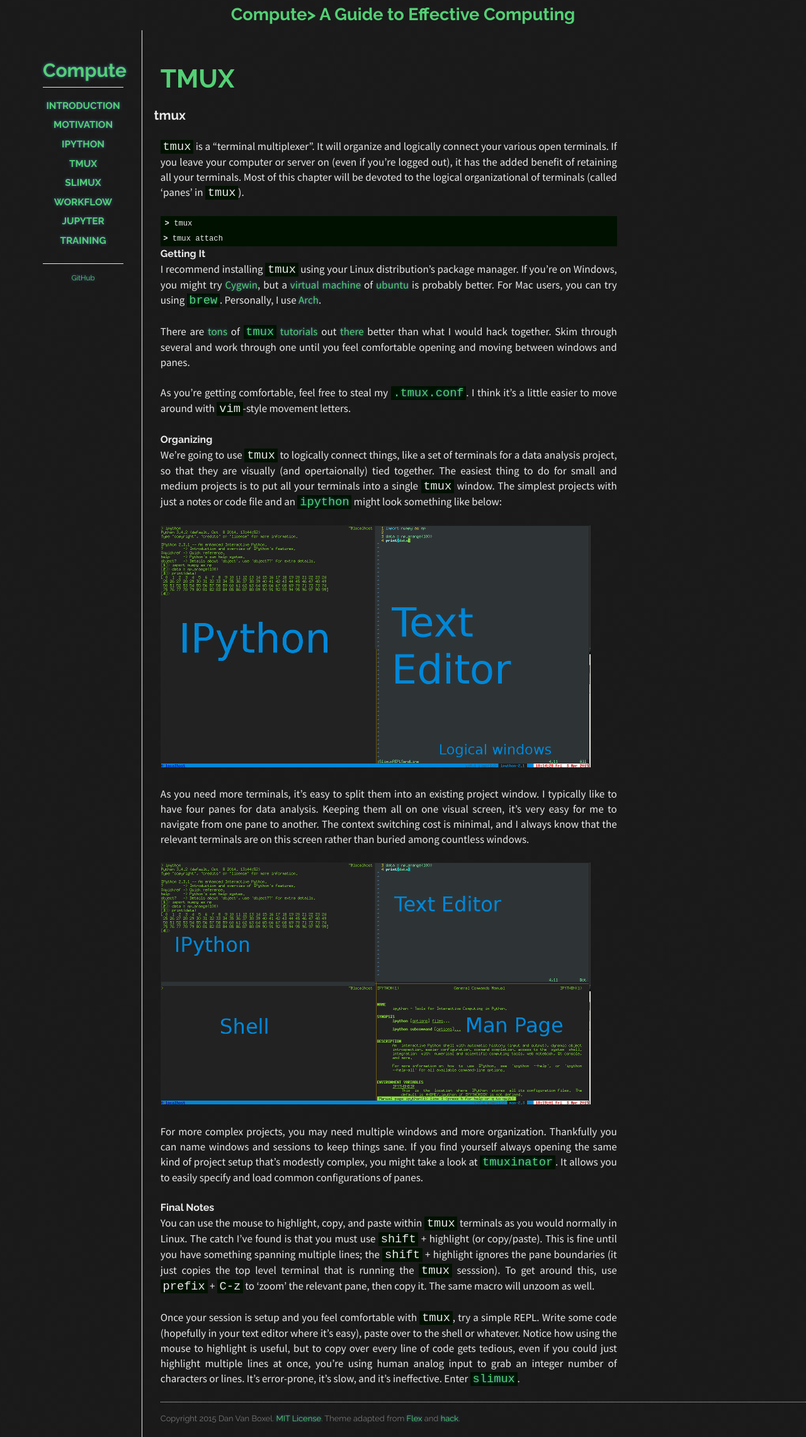
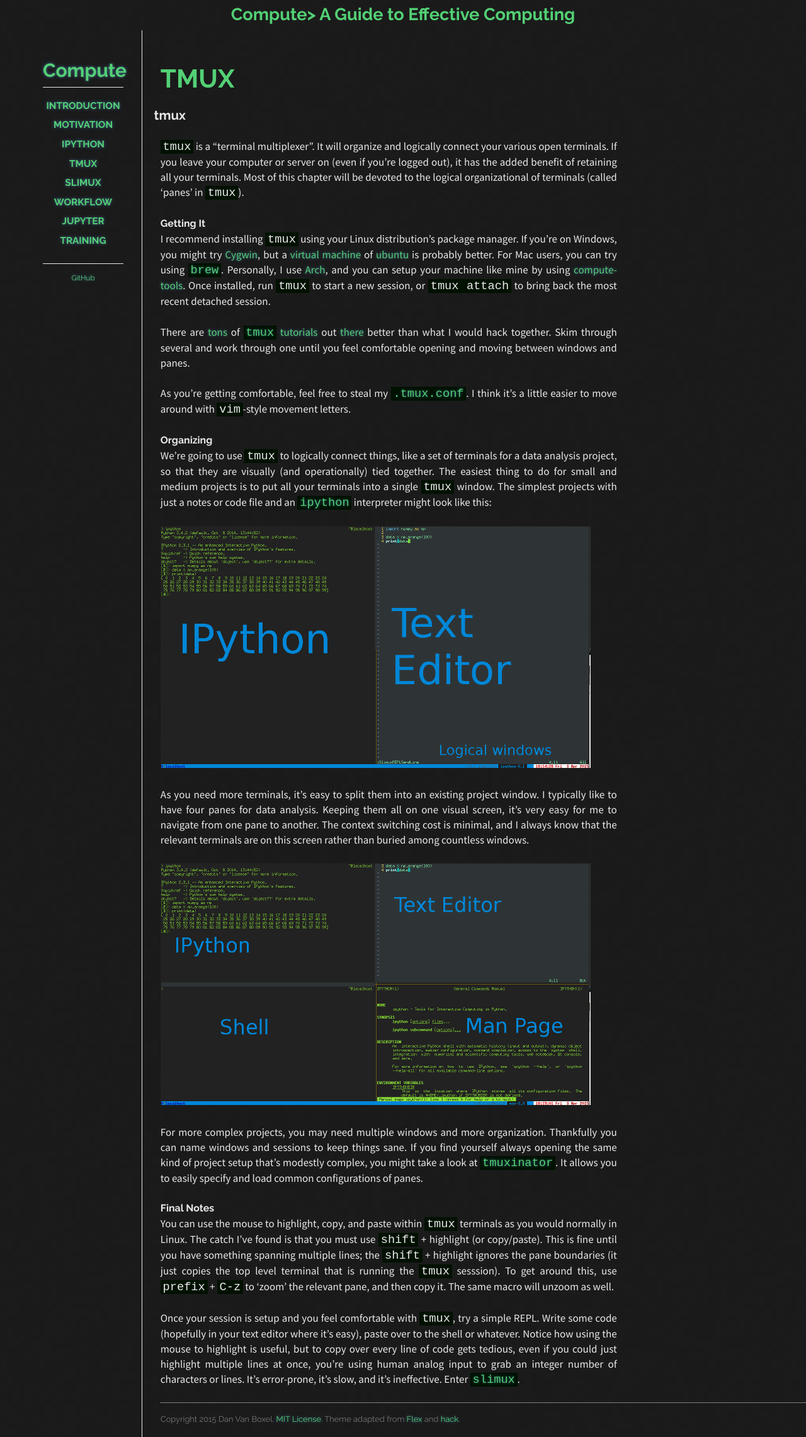
Before and after one commit to dvbuntu/compute, a Jekyll site: the page built from _posts/2080-01-01-tmux.md, in a window 1280 px wide. Shown: the whole page at 63% size. Built offline with Jekyll 4.4.1, drawn with Linux system fonts in a browser that asks for light colours; Markdown is read by kramdown in place of the engine named in the settings.

Commit message:
Edit tmux page

````diff
--- a/_posts/2080-01-01-tmux.md
+++ b/_posts/2080-01-01-tmux.md
@@ -11,14 +11,9 @@ tmux
 
 `tmux` is a "terminal multiplexer".  It will organize and logically connect your various open terminals.  If you leave your computer or server on (even if you're logged out), it has the added benefit of retaining all your terminals.  Most of this chapter will be devoted to the logical organizational of terminals (called 'panes' in `tmux`).
 
-```bash
-> tmux
-> tmux attach
-```
-
 ### Getting It
 
-I recommend installing `tmux` using your Linux distribution's package manager.  If you're on Windows, you might try [Cygwin](https://www.cygwin.com), but a [virtual machine](https://www.virtualbox.org) of [ubuntu](http://www.ubuntu.com) is probably better.  For Mac users, you can try using [`brew`](http://www.brew.sh).  Personally, I use [Arch](https://archlinux.org).
+I recommend installing `tmux` using your Linux distribution's package manager.  If you're on Windows, you might try [Cygwin](https://www.cygwin.com), but a [virtual machine](https://www.virtualbox.org) of [ubuntu](http://www.ubuntu.com) is probably better.  For Mac users, you can try using [`brew`](http://www.brew.sh).  Personally, I use [Arch](https://archlinux.org), and you can setup your machine like mine by using [compute-tools](http://github.com/dvbuntu/compute-tools).  Once installed, run `tmux` to start a new session, or `tmux attach` to bring back the most recent detached session.
 
 There are [tons][1] of [`tmux`][2] [tutorials][3] out [there][4] better than what I would hack together.  Skim through several and work through one until you feel comfortable opening and moving between windows and panes.
 
@@ -26,7 +21,7 @@ As you're getting comfortable, feel free to steal my [`.tmux.conf`](http://www.g
 
 ### Organizing
 
-We're going to use `tmux` to logically connect things, like a set of terminals for a data analysis project, so that they are visually (and opertaionally) tied together.  The easiest thing to do for small and medium projects is to put all your terminals into a single `tmux` window.  The simplest projects with just a notes or code file and an [`ipython`]({{ site.baseurl }}{% post_url 2090-01-01-ipython %}) might look something like below:
+We're going to use `tmux` to logically connect things, like a set of terminals for a data analysis project, so that they are visually (and operationally) tied together.  The easiest thing to do for small and medium projects is to put all your terminals into a single `tmux` window.  The simplest projects with just a notes or code file and an [`ipython`]({{ site.baseurl }}{% post_url 2090-01-01-ipython %}) interpreter might look like this:
 
 ![Simple tmux layout]({{ site.baseurl }}/images/tmux_simple.png)
 
@@ -38,7 +33,7 @@ For more complex projects, you may need multiple windows and more organization.
 
 ### Final Notes
 
-You can use the mouse to highlight, copy, and paste within `tmux` terminals as you would normally in Linux.  The catch I've found is that you must use `shift` + highlight (or copy/paste).  This is fine until you have something spanning multiple lines; the `shift` + highlight ignores the pane boundaries (it just copies the top level terminal that is running the `tmux` sesssion).  To get around this, use `prefix` + `C-z` to 'zoom' the relevant pane, then copy it.  The same macro will unzoom as well.
+You can use the mouse to highlight, copy, and paste within `tmux` terminals as you would normally in Linux.  The catch I've found is that you must use `shift` + highlight (or copy/paste).  This is fine until you have something spanning multiple lines; the `shift` + highlight ignores the pane boundaries (it just copies the top level terminal that is running the `tmux` sesssion).  To get around this, use `prefix` + `C-z` to 'zoom' the relevant pane, and then copy it.  The same macro will unzoom as well.
 
 Once your session is setup and you feel comfortable with `tmux`, try a simple REPL.  Write some code (hopefully in your text editor where it's easy), paste over to the shell or whatever.  Notice how using the mouse to highlight is useful, but to copy over every line of code gets tedious, even if you could just highlight multiple lines at once, you're using human analog input to grab an integer number of characters or lines.  It's error-prone, it's slow, and it's ineffective.  Enter [`slimux`]({{ site.baseurl }}{% post_url 2070-01-01-slimux %}).
 
````
